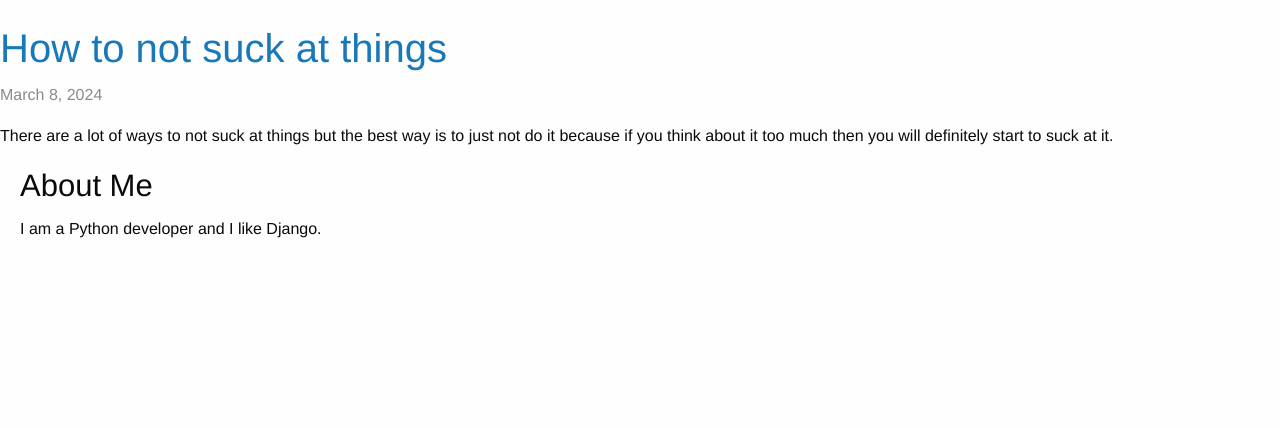
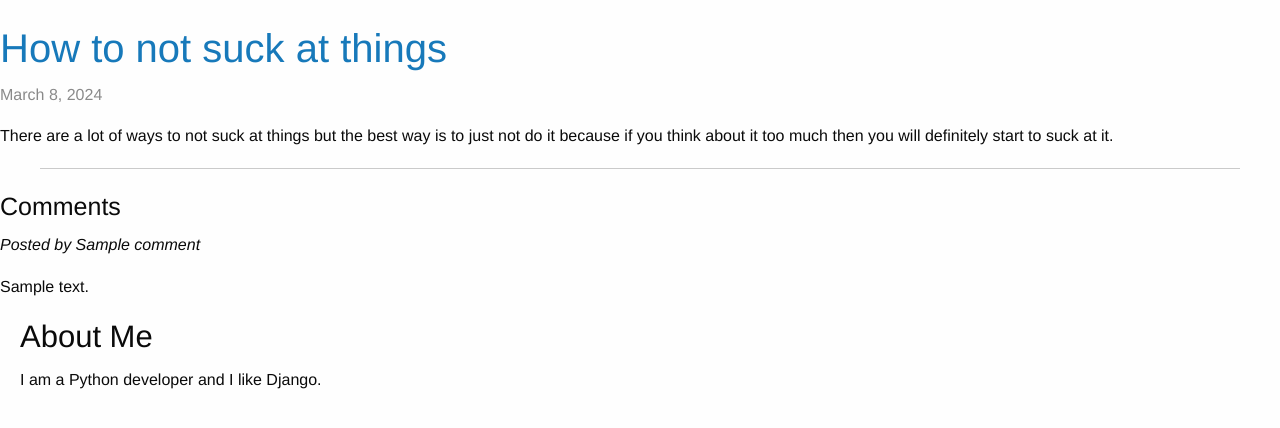
Before and after one commit to connerymacrae/myblog, a Django app: page /blog/blog/1/ in a window 1280 px wide. Shown: the part 88-516 px from the top of the page. Run offline with Django 4.2, Linux system fonts and the light colour scheme; data comes from the database, SQL or seed files in the repository; tables that the repository leaves empty hold one stand-in row (values such as "Sample post").

Commit message:
Update entry_detail.html
comment section now appears on entry detail page

```diff
--- a/templates/blog/entry_detail.html
+++ b/templates/blog/entry_detail.html
@@ -2,4 +2,12 @@
 
 {% block content %}
     {% include "_entry.html" with entry=entry only %}
+<hr>
+<h4>Comments</h4>
+{% for comment in entry.comment_set.all %}
+    <p><em>Posted by {{ comment.name }}</em></p>
+    {{ comment|linebreaks }}
+{% empty %}
+    No comments yet.
+{% endfor %}
 {% endblock %}
```
